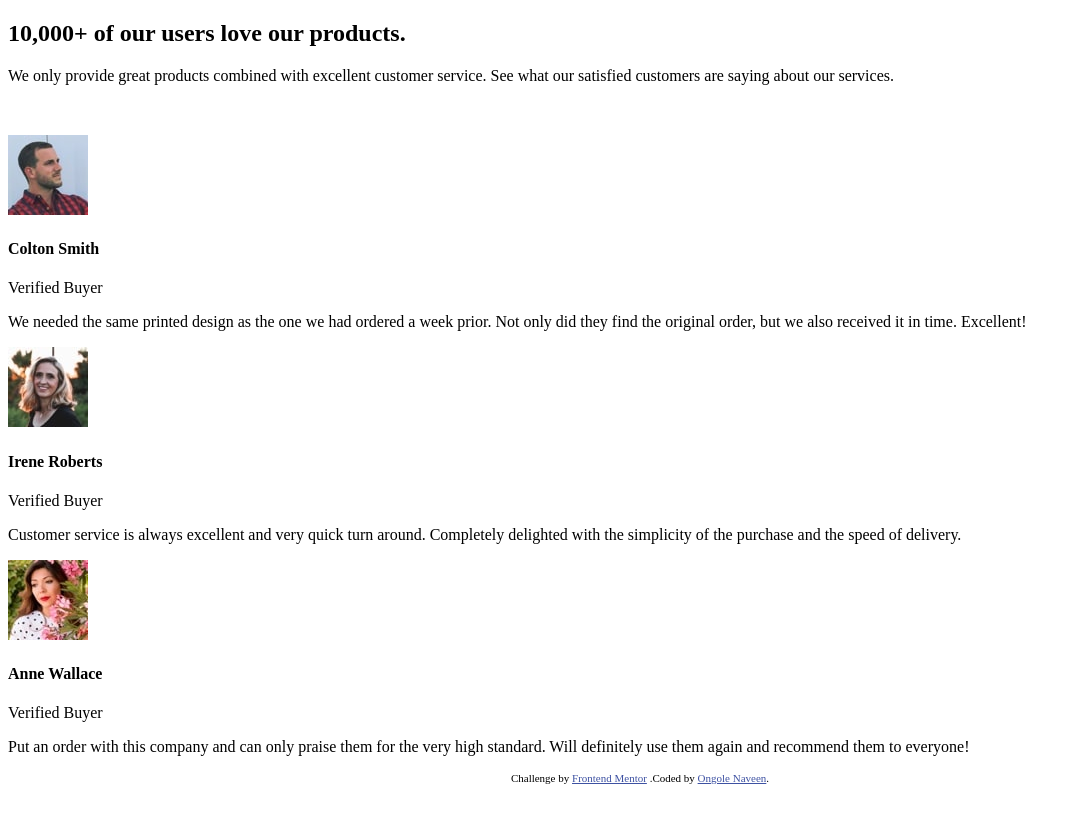
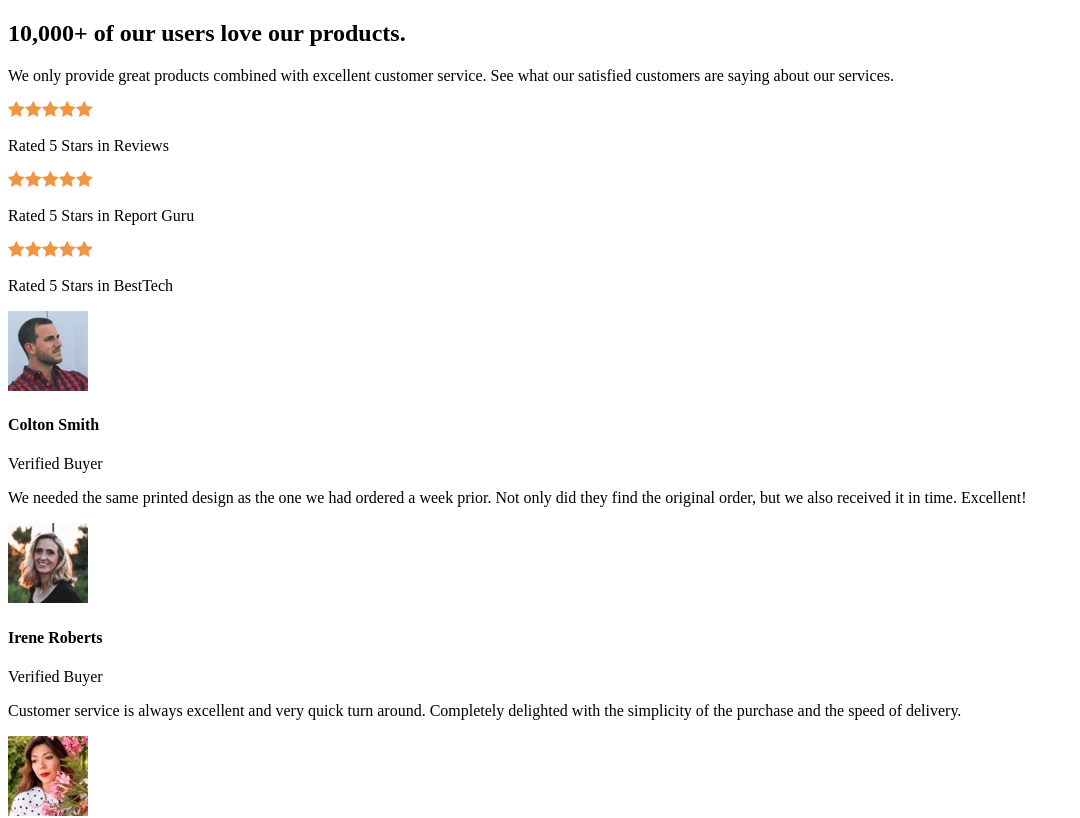
Before and after one commit to Naveen39O/SocialProofSection, a React (Create React App) app: page / in a window 1280 px wide. Shown: the top 818 px of the page, without its empty margins (0-1080 px from the left). Built offline with nearby package versions, Linux system fonts and the light colour scheme.

Commit message:
add rating component changes and empty stylesheets

```diff
--- /dev/null
+++ b/public/styles/index.scss
@@ -0,0 +1 @@
+@include mobile.scss
--- a/src/components/App.js
+++ b/src/components/App.js
@@ -1,5 +1,5 @@
 import React from "react";
-import {testimonials, reviewers} from "../data";
+import {testimonials, reviews} from "../data";
 import Card from "./Card";
 import Rating from "./Rating";
 import Info from "./Info";
@@ -9,7 +9,17 @@ function App() {
     <main className="App">
       <section>
         <Info/>
-        <Rating/>
+        {
+          reviews.map((review, indx) => {
+            return(
+              <Rating
+                key ={indx}
+                reviewer = {review.reviewer}
+                rating = {review.rating}
+              />
+            );
+          })
+        }
 
       </section>
       <section>
--- a/src/components/Rating.jsx
+++ b/src/components/Rating.jsx
@@ -1,10 +1,15 @@
 import React from "react";
 
-function Rating(){
+function Rating(props){
     return (
         <div>
-            <img src="" alt=""/>
-            <p></p>
+            {
+                [...Array(props.rating)].map((e, index) =>
+                {
+                    return (<img key = {index} src="./images/icon-star.svg" alt="rating"/>);
+                })
+            }
+            <p>Rated 5 Stars in {props.reviewer}</p>
         </div>
     )
 }
--- a/src/data.js
+++ b/src/data.js
@@ -20,6 +20,19 @@ const testimonials =[
     }
 ];
 
-const reviewers = ["Reviews", "Report Guru", "BestTech"];
+const reviews = [
+    {
+        reviewer: "Reviews",
+        rating: 5
+    },
+    {
+        reviewer: "Report Guru",
+        rating: 5
+    },
+    {
+        reviewer: "BestTech",
+        rating: 5
+    }
+];
 
-export {testimonials, reviewers};
+export {testimonials, reviews};
```
Also changed, not shown: public/styles/mobile.scss (added), 1 other file (tests, documents, lock files or other folders).
